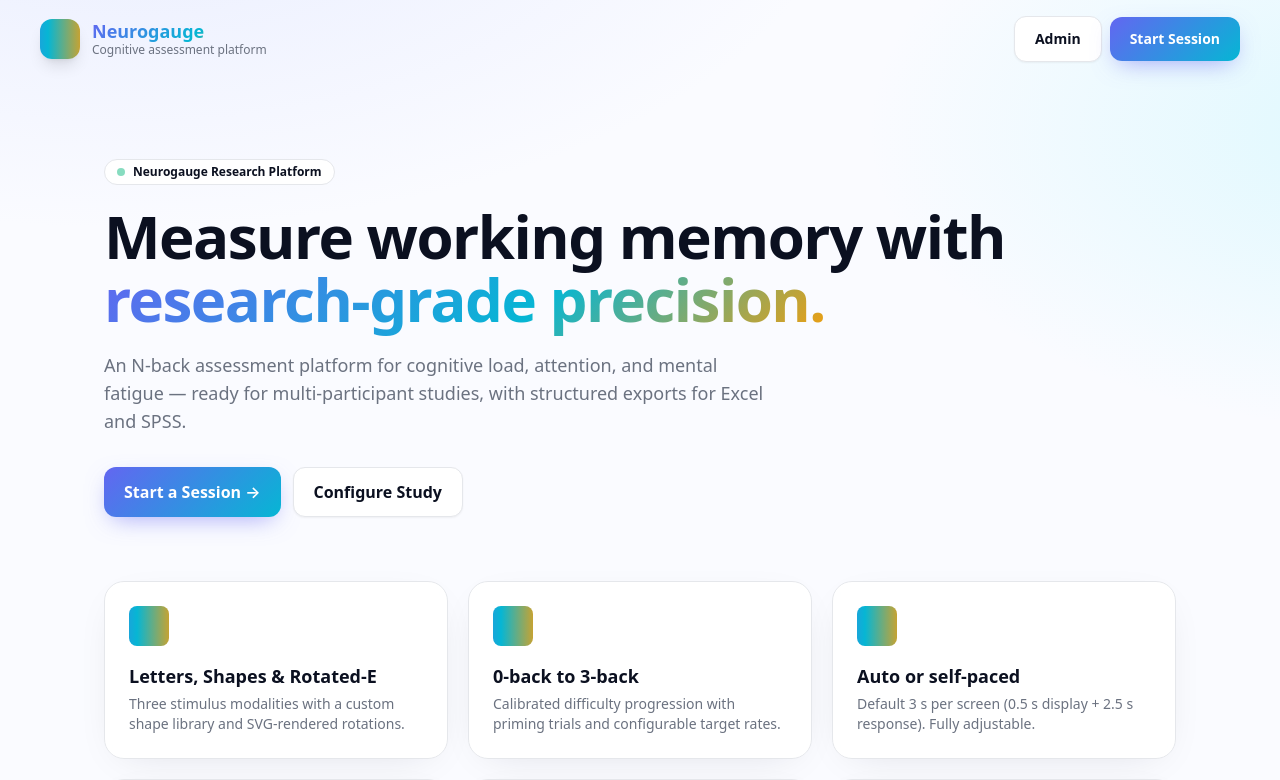
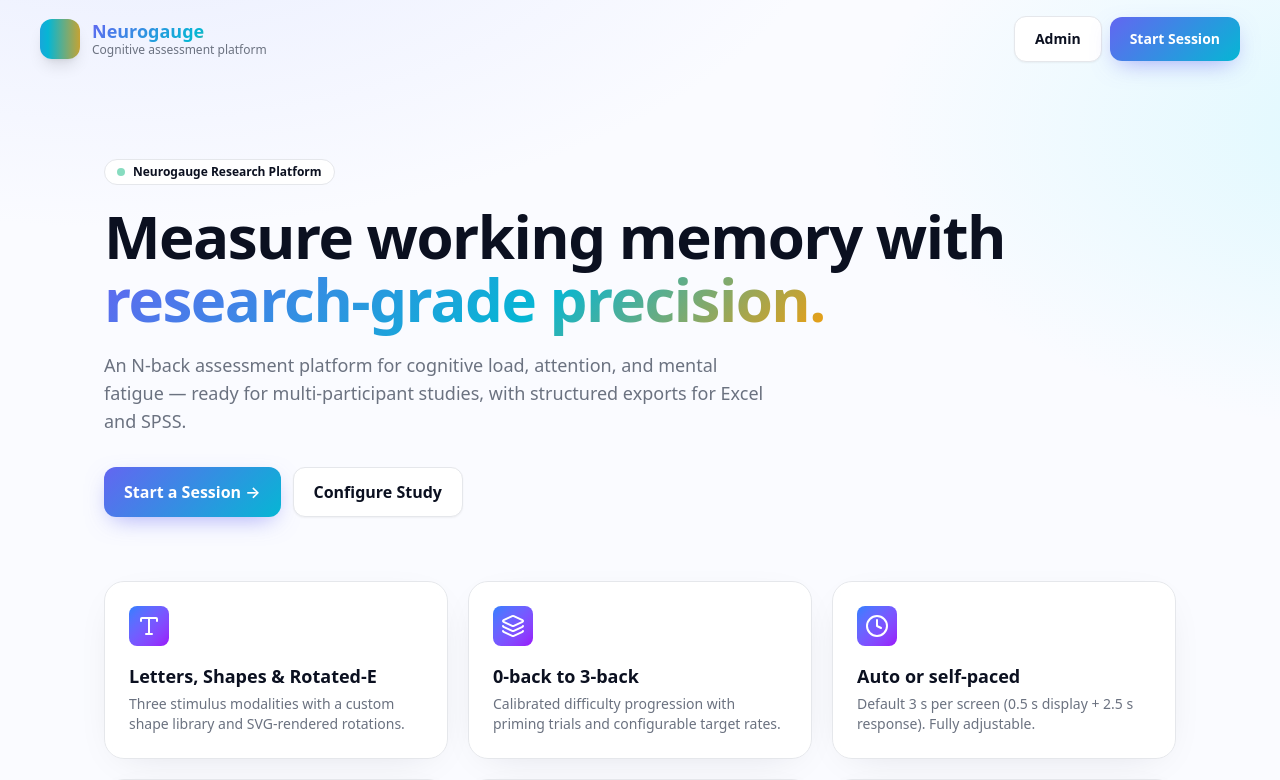
Before and after one commit to hsetsdigitals24/neurogauge, a Next.js app: page / in a window 1280 px wide. Shown: the top 780 px of the page. Built offline with nearby package versions, Linux system fonts and the light colour scheme.

Commit message:
added icons

```diff
--- a/package.json
+++ b/package.json
@@ -16,6 +16,7 @@
   "dependencies": {
     "@prisma/client": "^6.19.3",
     "framer-motion": "^12.38.0",
+    "lucide-react": "^1.14.0",
     "next": "16.2.4",
     "prisma": "^6.19.3",
     "react": "19.2.4",
--- a/src/app/page.tsx
+++ b/src/app/page.tsx
@@ -2,14 +2,15 @@
 import Link from "next/link";
 import { motion } from "framer-motion";
 import { Header } from "@/components/Header";
+import { Type, Layers, Clock, ClipboardList, Zap, Download } from "lucide-react";
 
 const features = [
-  { title: "Letters, Shapes & Rotated-E", desc: "Three stimulus modalities with a custom shape library and SVG-rendered rotations." },
-  { title: "0-back to 3-back", desc: "Calibrated difficulty progression with priming trials and configurable target rates." },
-  { title: "Auto or self-paced", desc: "Default 3 s per screen (0.5 s display + 2.5 s response). Fully adjustable." },
-  { title: "NASA-TLX questionnaires", desc: "Per-level + global mental, physical, temporal demand, performance, effort, frustration & 9-point Paas effort." },
-  { title: "Reaction-time precision", desc: "performance.now() RT capture, hits, misses, false alarms, d′, criterion." },
-  { title: "Export to CSV / SPSS", desc: "Long-format trial data and wide-format summary. Open in Excel, R, or SPSS." },
+  { title: "Letters, Shapes & Rotated-E", desc: "Three stimulus modalities with a custom shape library and SVG-rendered rotations.", icon: Type },
+  { title: "0-back to 3-back", desc: "Calibrated difficulty progression with priming trials and configurable target rates.", icon: Layers },
+  { title: "Auto or self-paced", desc: "Default 3 s per screen (0.5 s display + 2.5 s response). Fully adjustable.", icon: Clock },
+  { title: "NASA-TLX questionnaires", desc: "Per-level + global mental, physical, temporal demand, performance, effort, frustration & 9-point Paas effort.", icon: ClipboardList },
+  { title: "Reaction-time precision", desc: "performance.now() RT capture, hits, misses, false alarms, d′, criterion.", icon: Zap },
+  { title: "Export to CSV / SPSS", desc: "Long-format trial data and wide-format summary. Open in Excel, R, or SPSS.", icon: Download },
 ];
 
 export default function Home() {
@@ -42,7 +43,9 @@ export default function Home() {
         </section>
 
         <section className="mt-16 grid md:grid-cols-3 gap-5">
-          {features.map((f, i) => (
+          {features.map((f, i) => {
+            const IconComponent = f.icon;
+            return (
             <motion.div
               key={f.title}
               initial={{ opacity: 0, y: 20 }}
@@ -51,11 +54,14 @@ export default function Home() {
               transition={{ duration: 0.45, delay: i * 0.05 }}
               className="card p-6"
             >
-              <div className="w-10 h-10 rounded-lg shimmer mb-4" />
+              <div className="w-10 h-10 rounded-lg bg-gradient-to-br from-blue-500 to-purple-600 flex items-center justify-center mb-4">
+                <IconComponent className="w-6 h-6 text-white" />
+              </div>
               <h3 className="font-bold text-lg">{f.title}</h3>
               <p className="text-sm text-[color:var(--muted)] mt-1">{f.desc}</p>
             </motion.div>
-          ))}
+            );
+          })}
         </section>
 
         <section className="mt-20 card p-8 md:p-10 flex flex-col md:flex-row md:items-center justify-between gap-6">
```
Also changed, not shown: 1 other file (tests, documents, lock files or other folders).
